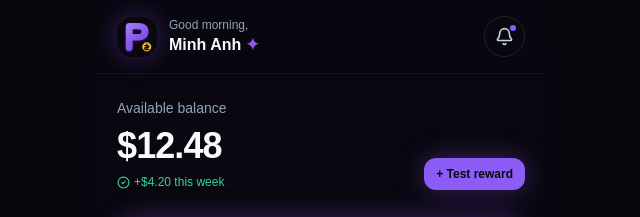
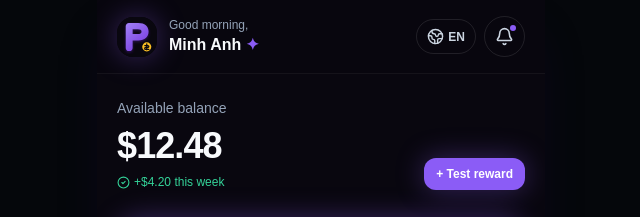
Before and after one commit to shoyrulove-dev/Earn, a Next.js app: page / in a window 1280 px wide. Shown: the top 217 px of the page, without its empty margins (319-959 px from the left). Built offline with nearby package versions, Linux system fonts and the light colour scheme; no server answers.

Commit message:
Add PureHub language set to Pure Earn

```diff
--- a/app/page.tsx
+++ b/app/page.tsx
@@ -1,31 +1,50 @@
 "use client";
 
 import { motion } from "framer-motion";
-import { Bell, CheckCircle2, ChevronRight, CircleDollarSign, Home, LayoutGrid, UserRound, WalletCards } from "lucide-react";
+import { Bell, CheckCircle2, ChevronRight, CircleDollarSign, Globe2, Home, LayoutGrid, UserRound, WalletCards } from "lucide-react";
 import Image from "next/image";
-import { useState } from "react";
+import { useEffect, useState } from "react";
 
-const offers = [
-  { name: "Discover PureHub", source: "MINIJOB", reward: "$1.20", icon: "P", tone: "bg-violet-500 text-white", tag: "New" },
-  { name: "Create a FinPay account", source: "ACCESS TRADE", reward: "$2.50", icon: "F", tone: "bg-blue-400 text-blue-950", tag: "Hot" },
-  { name: "Watch a video and earn", source: "TIMEWALL", reward: "$0.50", icon: "▶", tone: "bg-violet-400 text-violet-950", tag: "1 min" },
+type Locale = "en" | "zh" | "vi" | "es";
+const locales: { code: Locale; label: string; short: string }[] = [
+  { code: "en", label: "English", short: "EN" }, { code: "zh", label: "简体中文", short: "中文" },
+  { code: "vi", label: "Tiếng Việt", short: "VI" }, { code: "es", label: "Español", short: "ES" },
 ];
 
-const tabs = [{ label: "Home", icon: Home }, { label: "Tasks", icon: LayoutGrid }, { label: "Wallet", icon: WalletCards }, { label: "Profile", icon: UserRound }];
+const copy = {
+  en: { greeting: "Good morning", balance: "Available balance", week: "this week", test: "Test reward", goal: "Daily goal", streak: "Keep your earning streak", progress: "4 of 6 tasks completed today", heading: "Tasks picked for you", sub: "Complete quickly and earn instantly", all: "View all", tabs: ["Home", "Tasks", "Wallet", "Profile"], offers: [["Discover PureHub", "New"], ["Create a FinPay account", "Hot"], ["Watch a video and earn", "1 min"]] },
+  zh: { greeting: "早上好", balance: "可用余额", week: "本周", test: "测试奖励", goal: "每日目标", streak: "保持您的赚钱连胜", progress: "今天已完成 4/6 个任务", heading: "为您推荐的任务", sub: "快速完成，即时获得奖励", all: "查看全部", tabs: ["首页", "任务", "钱包", "我的"], offers: [["探索 PureHub", "新"], ["创建 FinPay 账户", "热门"], ["观看视频并赚取奖励", "1 分钟"]] },
+  vi: { greeting: "Chào buổi sáng", balance: "Số dư khả dụng", week: "tuần này", test: "Thử phần thưởng", goal: "Mục tiêu hôm nay", streak: "Giữ nhịp kiếm tiền", progress: "Đã hoàn thành 4/6 nhiệm vụ hôm nay", heading: "Nhiệm vụ dành cho bạn", sub: "Hoàn thành nhanh, nhận thưởng ngay", all: "Xem tất cả", tabs: ["Trang chủ", "Nhiệm vụ", "Ví", "Cá nhân"], offers: [["Khám phá PureHub", "Mới"], ["Tạo tài khoản FinPay", "Hot"], ["Xem video và nhận thưởng", "1 phút"]] },
+  es: { greeting: "Buenos días", balance: "Saldo disponible", week: "esta semana", test: "Probar recompensa", goal: "Meta diaria", streak: "Mantén tu racha de ganancias", progress: "4 de 6 tareas completadas hoy", heading: "Tareas para ti", sub: "Completa rápido y gana al instante", all: "Ver todo", tabs: ["Inicio", "Tareas", "Cartera", "Perfil"], offers: [["Descubre PureHub", "Nuevo"], ["Crea una cuenta FinPay", "Popular"], ["Mira un vídeo y gana", "1 min"]] },
+} satisfies Record<Locale, Record<string, unknown>>;
+
+const offerMeta = [
+  { source: "MINIJOB", reward: "$1.20", icon: "P", tone: "bg-violet-500 text-white" },
+  { source: "ACCESS TRADE", reward: "$2.50", icon: "F", tone: "bg-blue-400 text-blue-950" },
+  { source: "TIMEWALL", reward: "$0.50", icon: "▶", tone: "bg-violet-400 text-violet-950" },
+];
+const tabIcons = [Home, LayoutGrid, WalletCards, UserRound];
 
 export default function HomePage() {
-  const [active, setActive] = useState("Home");
+  const [locale, setLocale] = useState<Locale>("en");
+  const [languageOpen, setLanguageOpen] = useState(false);
+  const [active, setActive] = useState(0);
   const [balance, setBalance] = useState(12.48);
+  const t = copy[locale];
+
+  useEffect(() => { const saved = localStorage.getItem("pureearn-selected-locale") as Locale | null; if (saved && saved in copy) setLocale(saved); }, []);
+  function selectLocale(next: Locale) { setLocale(next); localStorage.setItem("pureearn-selected-locale", next); document.documentElement.lang = next === "zh" ? "zh-CN" : next; setLanguageOpen(false); }
+
   return <main className="mx-auto h-screen w-full max-w-md overflow-hidden bg-ink shadow-2xl shadow-violet-950/20">
     <div className="h-full overflow-y-auto pb-24">
-      <header className="sticky top-0 z-10 flex items-center justify-between border-b border-white/5 bg-ink/90 px-5 py-4 backdrop-blur-xl">
-        <div className="flex items-center gap-3"><Image src="/icon.svg" alt="Pure Earn" width={40} height={40} priority className="rounded-2xl shadow-glow"/><div><p className="text-xs text-slate-400">Good morning,</p><p className="font-semibold">Minh Anh <span className="text-neon">✦</span></p></div></div>
-        <button className="relative rounded-full border border-white/10 p-2.5 text-slate-300"><Bell size={19}/><span className="absolute right-2 top-2 h-1.5 w-1.5 rounded-full bg-neon"/></button>
+      <header className="sticky top-0 z-20 flex items-center justify-between border-b border-white/5 bg-ink/90 px-5 py-4 backdrop-blur-xl">
+        <div className="flex items-center gap-3"><Image src="/icon.svg" alt="Pure Earn" width={40} height={40} priority className="rounded-2xl shadow-glow"/><div><p className="text-xs text-slate-400">{t.greeting},</p><p className="font-semibold">Minh Anh <span className="text-neon">✦</span></p></div></div>
+        <div className="flex items-center gap-2"><div className="relative"><button onClick={() => setLanguageOpen(!languageOpen)} aria-label="Change language" className="flex items-center gap-1 rounded-full border border-white/10 px-2.5 py-2 text-xs font-semibold text-slate-300"><Globe2 size={17}/>{locales.find((item) => item.code === locale)?.short}</button>{languageOpen && <div className="absolute right-0 top-12 w-40 overflow-hidden rounded-2xl border border-white/10 bg-panel p-1 shadow-2xl">{locales.map((item) => <button key={item.code} onClick={() => selectLocale(item.code)} className={`block w-full rounded-xl px-3 py-2.5 text-left text-sm ${locale === item.code ? "bg-violet-500 text-white" : "text-slate-300 hover:bg-white/5"}`}>{item.label}</button>)}</div>}</div><button aria-label="Notifications" className="relative rounded-full border border-white/10 p-2.5 text-slate-300"><Bell size={19}/><span className="absolute right-2 top-2 h-1.5 w-1.5 rounded-full bg-neon"/></button></div>
       </header>
-      <section className="px-5 pt-6"><p className="mb-2 text-sm text-slate-400">Available balance</p><div className="flex items-end justify-between"><div><motion.p key={balance} initial={{ opacity: .3, y: 8 }} animate={{ opacity: 1, y: 0 }} className="text-4xl font-bold tracking-tight">${balance.toFixed(2)}</motion.p><p className="mt-2 flex items-center gap-1 text-xs text-emerald-400"><CheckCircle2 size={13}/> +$4.20 this week</p></div><button onClick={() => setBalance((v) => v + .5)} className="rounded-xl bg-neon px-3 py-2 text-xs font-bold text-ink shadow-glow">+ Test reward</button></div></section>
-      <section className="mx-5 mt-7 rounded-3xl border border-violet-400/20 bg-gradient-to-br from-[#21163b] to-panel p-5 shadow-glow"><div className="flex items-center justify-between"><div><p className="text-xs font-medium uppercase tracking-widest text-neon">Daily goal</p><p className="mt-2 text-lg font-semibold">Keep your earning streak</p></div><CircleDollarSign className="text-reward" size={28}/></div><div className="mt-5 h-2 rounded-full bg-white/10"><div className="h-2 w-2/3 rounded-full bg-neon"/></div><p className="mt-2 text-xs text-slate-400">4 of 6 tasks completed today</p></section>
-      <section className="px-5 pt-8"><div className="mb-4 flex items-center justify-between"><div><h2 className="text-xl font-bold">Tasks picked for you</h2><p className="mt-1 text-sm text-slate-400">Complete quickly and earn instantly</p></div><button className="text-sm font-medium text-neon">View all</button></div><div className="space-y-3">{offers.map((offer) => <motion.button whileTap={{ scale: .98 }} key={offer.name} className="group flex w-full items-center gap-3 rounded-2xl border border-white/5 bg-panel p-3 text-left shadow-lg shadow-black/10 transition-colors duration-200 hover:border-violet-400/70"><span className={`grid h-12 w-12 shrink-0 place-items-center rounded-xl text-lg font-black ${offer.tone}`}>{offer.icon}</span><span className="min-w-0 flex-1"><span className="block truncate font-semibold">{offer.name}</span><span className="mt-1 flex items-center gap-2 text-[10px] font-medium uppercase tracking-wider text-slate-500"><span>{offer.source}</span><span className="rounded bg-white/5 px-1.5 py-0.5 text-slate-300">{offer.tag}</span></span></span><span className="flex items-center gap-1 rounded-xl bg-neon px-2.5 py-2 text-xs font-bold text-white shadow-glow">+{offer.reward}<ChevronRight size={14}/></span></motion.button>)}</div></section>
+      <section className="px-5 pt-6"><p className="mb-2 text-sm text-slate-400">{t.balance}</p><div className="flex items-end justify-between"><div><motion.p key={balance} initial={{ opacity: .3, y: 8 }} animate={{ opacity: 1, y: 0 }} className="text-4xl font-bold tracking-tight">${balance.toFixed(2)}</motion.p><p className="mt-2 flex items-center gap-1 text-xs text-emerald-400"><CheckCircle2 size={13}/> +$4.20 {t.week}</p></div><button onClick={() => setBalance((v) => v + .5)} className="rounded-xl bg-neon px-3 py-2 text-xs font-bold text-white shadow-glow">+ {t.test}</button></div></section>
+      <section className="mx-5 mt-7 rounded-3xl border border-violet-400/20 bg-gradient-to-br from-[#21163b] to-panel p-5 shadow-glow"><div className="flex items-center justify-between"><div><p className="text-xs font-medium uppercase tracking-widest text-neon">{t.goal}</p><p className="mt-2 text-lg font-semibold">{t.streak}</p></div><CircleDollarSign className="text-reward" size={28}/></div><div className="mt-5 h-2 rounded-full bg-white/10"><div className="h-2 w-2/3 rounded-full bg-neon"/></div><p className="mt-2 text-xs text-slate-400">{t.progress}</p></section>
+      <section className="px-5 pt-8"><div className="mb-4 flex items-center justify-between"><div><h2 className="text-xl font-bold">{t.heading}</h2><p className="mt-1 text-sm text-slate-400">{t.sub}</p></div><button className="shrink-0 text-sm font-medium text-neon">{t.all}</button></div><div className="space-y-3">{offerMeta.map((offer, index) => <motion.button whileTap={{ scale: .98 }} key={offer.source} className="group flex w-full items-center gap-3 rounded-2xl border border-white/5 bg-panel p-3 text-left shadow-lg shadow-black/10 transition-colors duration-200 hover:border-violet-400/70"><span className={`grid h-12 w-12 shrink-0 place-items-center rounded-xl text-lg font-black ${offer.tone}`}>{offer.icon}</span><span className="min-w-0 flex-1"><span className="block truncate font-semibold">{t.offers[index][0]}</span><span className="mt-1 flex items-center gap-2 text-[10px] font-medium uppercase tracking-wider text-slate-500"><span>{offer.source}</span><span className="rounded bg-white/5 px-1.5 py-0.5 text-slate-300">{t.offers[index][1]}</span></span></span><span className="flex items-center gap-1 rounded-xl bg-neon px-2.5 py-2 text-xs font-bold text-white shadow-glow">+{offer.reward}<ChevronRight size={14}/></span></motion.button>)}</div></section>
     </div>
-    <nav className="fixed bottom-0 z-20 w-full max-w-md border-t border-white/10 bg-[#0d1119]/95 px-4 pb-[max(12px,env(safe-area-inset-bottom))] pt-3 backdrop-blur-xl"> <div className="flex justify-around">{tabs.map(({label, icon: Icon}) => <button key={label} onClick={() => setActive(label)} className={`relative flex min-w-[64px] flex-col items-center gap-1 text-[10px] transition ${active === label ? "text-neon" : "text-slate-500"}`}><Icon size={20} strokeWidth={active === label ? 2.5 : 1.8}/>{label}{active === label && <motion.span layoutId="active-dot" className="absolute -bottom-3 h-1 w-1 rounded-full bg-neon"/>}</button>)}</div></nav>
+    <nav className="fixed bottom-0 z-20 w-full max-w-md border-t border-white/10 bg-[#0d1119]/95 px-4 pb-[max(12px,env(safe-area-inset-bottom))] pt-3 backdrop-blur-xl"><div className="flex justify-around">{tabIcons.map((Icon, index) => <button key={index} onClick={() => setActive(index)} className={`relative flex min-w-[64px] flex-col items-center gap-1 text-[10px] transition ${active === index ? "text-neon" : "text-slate-500"}`}><Icon size={20} strokeWidth={active === index ? 2.5 : 1.8}/>{t.tabs[index]}{active === index && <motion.span layoutId="active-dot" className="absolute -bottom-3 h-1 w-1 rounded-full bg-neon"/>}</button>)}</div></nav>
   </main>;
 }
```
